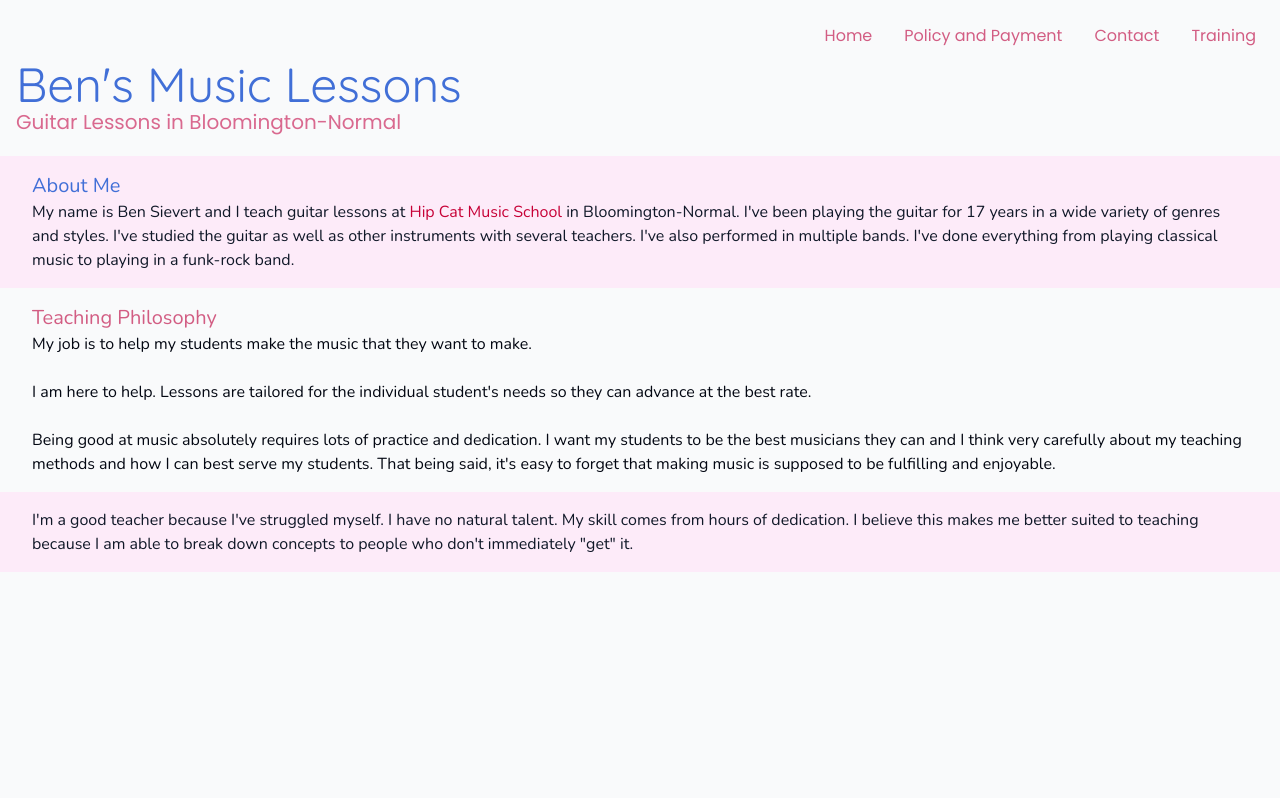
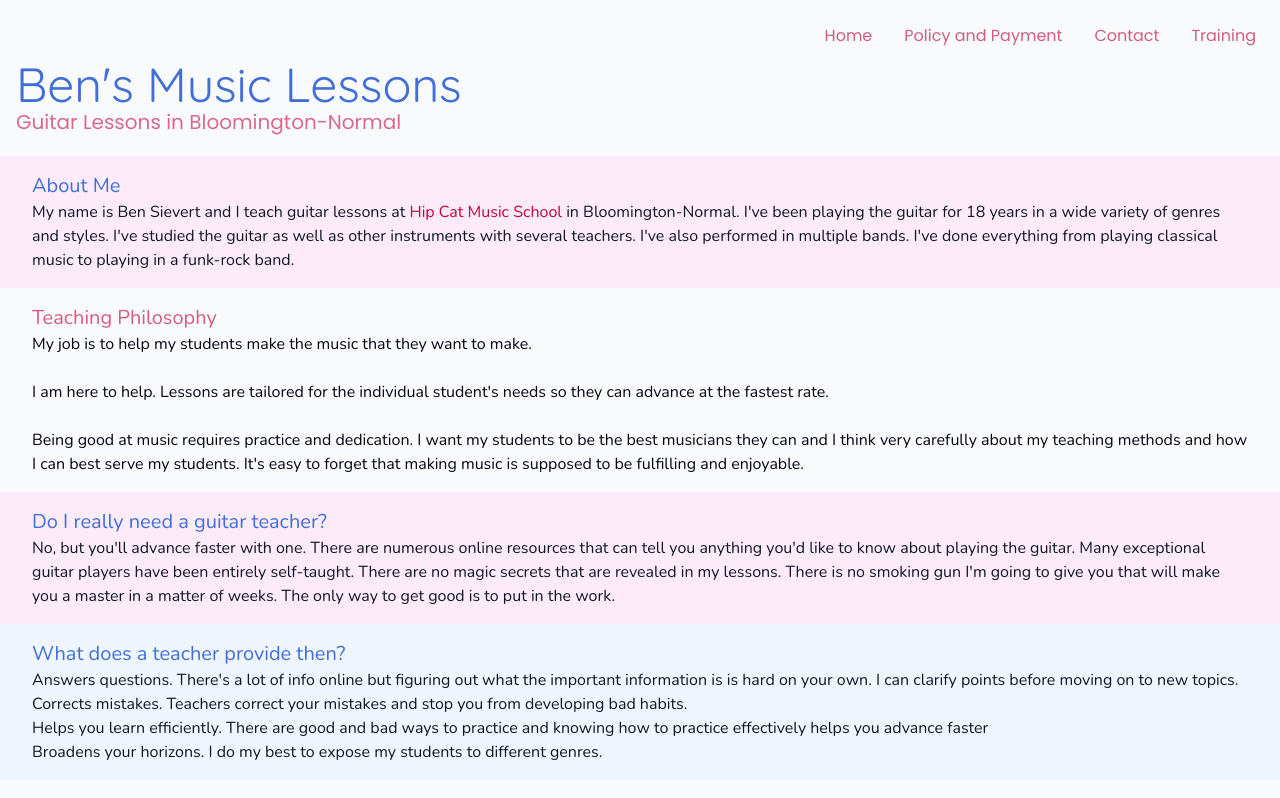
Before and after one commit to BenSievert/bensmusic.io, a SvelteKit app: page / in a window 1280 px wide. Built offline with nearby package versions, Linux system fonts and the light colour scheme.

Commit message:
why have a teacher

```diff
--- a/src/components/Navigation.svelte
+++ b/src/components/Navigation.svelte
@@ -15,11 +15,22 @@
 
 <nav class="flex items-center justify-end px-4 pt-4">
 	<button
-		class="bg-primary cursor-pointer rounded-lg text-2xl px-[3px] py-[2px] text-gray-700 md:hidden"
+		class="bg-primary cursor-pointer rounded-lg px-[3px] py-[2px] text-2xl text-gray-700 md:hidden"
 		on:click={toggleMenu}
 	>
-		<svg xmlns="http://www.w3.org/2000/svg" fill="none" viewBox="0 0 24 24" stroke-width="1.5" stroke="currentColor" class="size-6">
-			<path stroke-linecap="round" stroke-linejoin="round" d="M3.75 6.75h16.5M3.75 12h16.5m-16.5 5.25h16.5" />
+		<svg
+			xmlns="http://www.w3.org/2000/svg"
+			fill="none"
+			viewBox="0 0 24 24"
+			stroke-width="1.5"
+			stroke="currentColor"
+			class="size-6"
+		>
+			<path
+				stroke-linecap="round"
+				stroke-linejoin="round"
+				d="M3.75 6.75h16.5M3.75 12h16.5m-16.5 5.25h16.5"
+			/>
 		</svg>
 	</button>
 	<div class="hidden space-x-4 md:flex">
@@ -45,8 +56,7 @@
 			>
 				{link.name}
 			</a>
-			<hr class="text-blue-200">
-
+			<hr class="text-blue-200" />
 		{/each}
 	</div>
 </nav>
--- a/src/routes/+page.svelte
+++ b/src/routes/+page.svelte
@@ -13,7 +13,7 @@
 				href="https://www.hipcatmusicschool.com/home"
 				text="Hip Cat Music School"
 			/>
-			in Bloomington-Normal. I've been playing the guitar for 17 years in a wide variety of genres and
+			in Bloomington-Normal. I've been playing the guitar for 18 years in a wide variety of genres and
 			styles. I've studied the guitar as well as other instruments with several teachers. I've also performed
 			in multiple bands. I've done everything from playing classical music to playing in a funk-rock
 			band.
@@ -23,22 +23,34 @@
 		<h3 class="text-accent-dark text-xl">Teaching Philosophy</h3>
 		<p>
 			My job is to help my students make the music that they want to make.
-			<br />
-			<br />
+			<br /><br />
 			I am here to help. Lessons are tailored for the individual student's needs so they can advance
-			at the best rate.
+			at the fastest rate.
 
-			<br />
-			<br />
-			Being good at music absolutely requires lots of practice and dedication. I want my students to
-			be the best musicians they can and I think very carefully about my teaching methods and how I can
-			best serve my students. That being said, it's easy to forget that making music is supposed to be
-			fulfilling and enjoyable.
+			<br /><br />
+			Being good at music requires practice and dedication. I want my students to be the best musicians
+			they can and I think very carefully about my teaching methods and how I can best serve my students.
+			It's easy to forget that making music is supposed to be fulfilling and enjoyable.
 		</p>
 	</Section>
 	<Section>
-		I'm a good teacher because I've struggled myself. I have no natural talent. My skill comes from
-		hours of dedication. I believe this makes me better suited to teaching because I am able to
-		break down concepts to people who don't immediately "get" it.
+		<h3 class="text-primary-dark text-xl">Do I really need a guitar teacher?</h3>
+		<p>
+			No, but you'll advance faster with one. There are numerous online resources that can tell you
+			anything you'd like to know about playing the guitar. Many exceptional guitar players have
+			been entirely self-taught. There are no magic secrets that are revealed in my lessons. There
+			is no smoking gun I'm going to give you that will make you a master in a matter of weeks. The
+			only way to get good is to put in the work.
+		</p>
+
+	</Section>
+	<Section theme="tertiary">
+		<h3 class="text-primary-dark text-xl">What does a teacher provide then?</h3>
+		<ul>
+			<li>Answers questions. There's a lot of info online but figuring out what the important information is is hard on your own. I can clarify points before moving on to new topics.</li>
+			<li>Corrects mistakes. Teachers correct your mistakes and stop you from developing bad habits.</li>
+			<li>Helps you learn efficiently. There are good and bad ways to practice and knowing how to practice effectively helps you advance faster</li>
+			<li>Broadens your horizons. I do my best to expose my students to different genres.</li>
+		</ul>
 	</Section>
 </SitePage>
--- a/src/routes/availability/+page.svelte
+++ b/src/routes/availability/+page.svelte
@@ -161,7 +161,7 @@
 			{/each}
 			<div class="mb-4"></div>
 			<h2 class="text-secondary-dark mb-2 text-xl font-bold">Times</h2>
-			<div class="grid grid-cols-3 sm:grid-cols-6 kd gap-1 w-max">
+			<div class="kd grid w-max grid-cols-3 gap-1 sm:grid-cols-6">
 				{#each times as time, i}
 					<Checkbox
 						label={time}
@@ -189,12 +189,16 @@
 			{/each}
 		</Section>
 		<Section theme="secondary">
-			<div class="text-accent-dark text-2xl font-bold ">{days[selectedDay]}</div>
-			<div class="grid grid-cols-2 sm:grid-cols-4 md:grid-cols-5 lg:grid-cols-6 gap-8 w-auto sm:w-max">
+			<div class="text-accent-dark text-2xl font-bold">{days[selectedDay]}</div>
+			<div
+				class="grid w-auto grid-cols-2 gap-8 sm:w-max sm:grid-cols-4 md:grid-cols-5 lg:grid-cols-6"
+			>
 				{#each available as [studio, times]}
 					{#if times.length}
 						<div>
-					<div class="text-primary-dark mb-2 text-xl">{studio == `Large Room (Studio 10)` ? `Large Room` : studio}</div>
+							<div class="text-primary-dark mb-2 text-xl">
+								{studio == `Large Room (Studio 10)` ? `Large Room` : studio}
+							</div>
 							<div class="mb-2.5">
 								{#each times as { time, cell }}
 									<button
--- a/src/routes/training/+page.svelte
+++ b/src/routes/training/+page.svelte
@@ -1,8 +1,18 @@
 <script lang="ts">
 	import SitePage from '../../components/SitePage.svelte';
 	import Section from '../../components/Section.svelte';
-	const games = [{title: `Interval Memorization`, link: `interval-memorization`, desc: `Choose the note the correct interval apart from the given note.`}, {title: `Find the Note`, link: `find-the-note`, desc: `Find the correct note on your guitar or bass on a given string.`}]
-
+	const games = [
+		{
+			title: `Interval Memorization`,
+			link: `interval-memorization`,
+			desc: `Choose the note the correct interval apart from the given note.`
+		},
+		{
+			title: `Find the Note`,
+			link: `find-the-note`,
+			desc: `Find the correct note on your guitar or bass on a given string.`
+		}
+	];
 </script>
 
 <SitePage title="Training" subtitle="Games and Exercises">
@@ -12,23 +22,31 @@
 				<div class="mb-3">
 					<a
 						href="training/{game.link}"
-					class="border border-primary inline-block text-xl p-4 bg-blue-100 shadow-softBlue text-blue-700 hover:bg-highlight-mintGreen hover:text-primary rounded-md"
+						class="border-primary shadow-softBlue hover:bg-highlight-mintGreen hover:text-primary inline-block rounded-md border bg-blue-100 p-4 text-xl text-blue-700"
 					>
 						<div class="flex items-center justify-between">
 							<div class="mr-4">
 								{game.title}
-						<div class="text-xs max-w-48">{game.desc}</div>
+								<div class="max-w-48 text-xs">{game.desc}</div>
 							</div>
-					<svg xmlns="http://www.w3.org/2000/svg" fill="none" viewBox="0 0 24 24" stroke-width="1.5" stroke="currentColor" class="size-6">
-						<path stroke-linecap="round" stroke-linejoin="round" d="M17.25 8.25 21 12m0 0-3.75 3.75M21 12H3" />
+							<svg
+								xmlns="http://www.w3.org/2000/svg"
+								fill="none"
+								viewBox="0 0 24 24"
+								stroke-width="1.5"
+								stroke="currentColor"
+								class="size-6"
+							>
+								<path
+									stroke-linecap="round"
+									stroke-linejoin="round"
+									d="M17.25 8.25 21 12m0 0-3.75 3.75M21 12H3"
+								/>
 							</svg>
-
-
 						</div>
 					</a>
 				</div>
 			{/each}
 		</div>
 	</Section>
-
 </SitePage>
--- a/src/routes/training/interval-memorization/+page.svelte
+++ b/src/routes/training/interval-memorization/+page.svelte
@@ -20,9 +20,6 @@
 	];
 	const p5 = 7;
 
-
-
-
 	const getNextNote = (note: number, interval = 1) => notes[(((note + interval) % 12) + 12) % 12];
 
 	const getRandomNote = (override?: number) => Math.floor(Math.random() * (override ?? 11));
@@ -32,14 +29,12 @@
 
 	let interval = $state(p5);
 
-
 	const parseNote = (note: string) => {
 		if (note.length == 1 || note == `` || noteDisplay == `both`) return note;
 		else {
 			return note.split(`/`)[noteDisplay == `sharps` ? 0 : 1];
 		}
 	};
-
 
 	let noteDisplay = $state(`sharps`);
 
@@ -59,7 +54,7 @@
 
 <SitePage title="Interval Memorization" subtitle="Games and Exercises">
 	<Section>
-		<div class="grid grid-cols-3 sm:grid-cols-6 gap-1 w-max">
+		<div class="grid w-max grid-cols-3 gap-1 sm:grid-cols-6">
 			{#each intervals as interval, intervalIndex}
 				<Checkbox
 					label={interval}
```
Also changed, not shown: src/routes/training/find-the-note/+page.svelte (+24 -26 lines), src/components/Checkbox.svelte (line endings or trailing spaces). Lines whose indentation alone changed are shown as unchanged.
